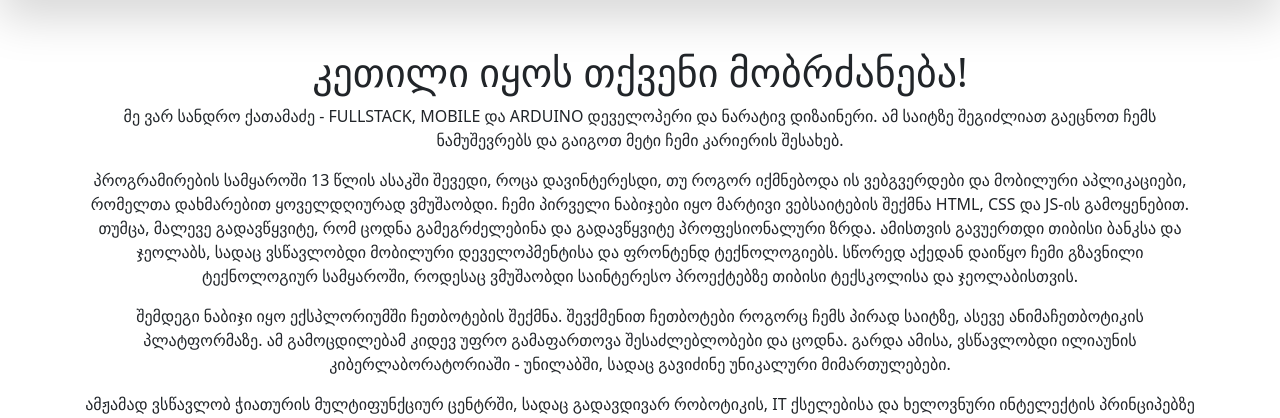
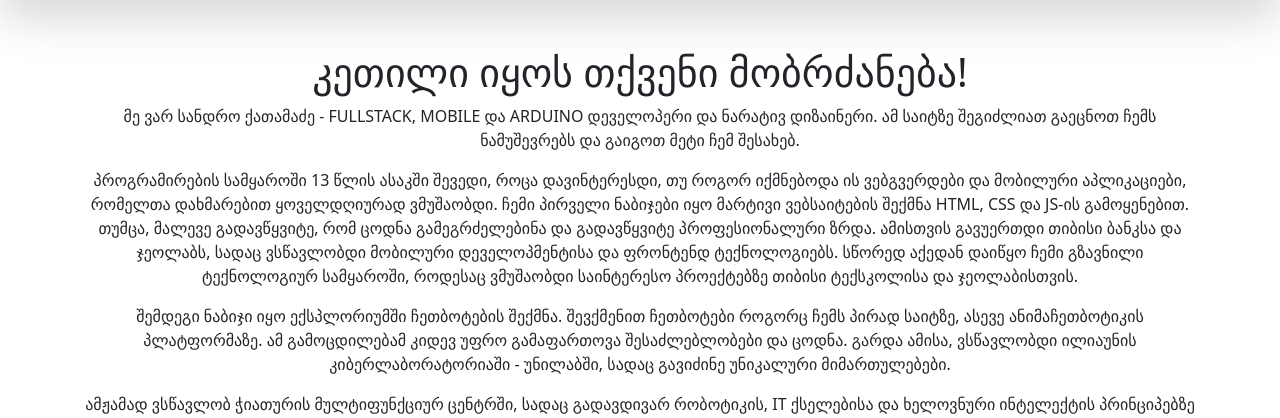
Before and after one commit to SANDRICKSON/SANDROQATAMADZEPORTFOLIO, a Flask app: page /about in a window 1280 px wide. Shown: the part 56-474 px from the top of the page. Run offline with Flask 3, Linux system fonts and the light colour scheme.

Commit message:
Update about.html

```diff
--- a/templates/about.html
+++ b/templates/about.html
@@ -3,7 +3,7 @@
 {% block content %}
 <div class="text-center">
     <h1>კეთილი იყოს თქვენი მობრძანება!</h1>
-    <p>მე ვარ სანდრო ქათამაძე - FULLSTACK, MOBILE და ARDUINO დეველოპერი და ნარატივ დიზაინერი. ამ საიტზე შეგიძლიათ გაეცნოთ ჩემს ნამუშევრებს და გაიგოთ მეტი ჩემი კარიერის შესახებ.</p>
+    <p>მე ვარ სანდრო ქათამაძე - FULLSTACK, MOBILE და ARDUINO დეველოპერი და ნარატივ დიზაინერი. ამ საიტზე შეგიძლიათ გაეცნოთ ჩემს ნამუშევრებს და გაიგოთ მეტი ჩემ შესახებ.</p>
     <p>პროგრამირების სამყაროში 13 წლის ასაკში შევედი, როცა დავინტერესდი, თუ როგორ იქმნებოდა ის ვებგვერდები და მობილური აპლიკაციები, რომელთა დახმარებით ყოველდღიურად ვმუშაობდი. ჩემი პირველი ნაბიჯები იყო მარტივი ვებსაიტების შექმნა HTML, CSS და JS-ის გამოყენებით. თუმცა, მალევე გადავწყვიტე, რომ ცოდნა გამეგრძელებინა და გადავწყვიტე პროფესიონალური ზრდა. ამისთვის გავუერთდი თიბისი ბანკსა და ჯეოლაბს, სადაც ვსწავლობდი მობილური დეველოპმენტისა და ფრონტენდ ტექნოლოგიებს. სწორედ აქედან დაიწყო ჩემი გზავნილი ტექნოლოგიურ სამყაროში, როდესაც ვმუშაობდი საინტერესო პროექტებზე თიბისი ტექსკოლისა და ჯეოლაბისთვის.</p>
     <p>შემდეგი ნაბიჯი იყო ექსპლორიუმში ჩეთბოტების შექმნა. შევქმენით ჩეთბოტები როგორც ჩემს პირად საიტზე, ასევე ანიმაჩეთბოტიკის პლატფორმაზე. ამ გამოცდილებამ კიდევ უფრო გამაფართოვა შესაძლებლობები და ცოდნა. გარდა ამისა, ვსწავლობდი ილიაუნის კიბერლაბორატორიაში - უნილაბში, სადაც გავიძინე უნიკალური მიმართულებები.</p>
     <p>ამჟამად ვსწავლობ ჭიათურის მულტიფუნქციურ ცენტრში, სადაც გადავდივარ რობოტიკის, IT ქსელებისა და ხელოვნური ინტელექტის პრინციპებზე GENAIEDU-ს პროექტში. 2024 წლიდან ვასპარეზობ რობოტიკის ევროპის ჩემპიონატზე, რაც ჩემთვის მნიშვნელოვან გამოცდად იქცა. ამასთანავე, მე ვარ სტუდენტი -  სქილვილის ნეო უნივერსიტეტში, python-ს განხრით.</p>
```
